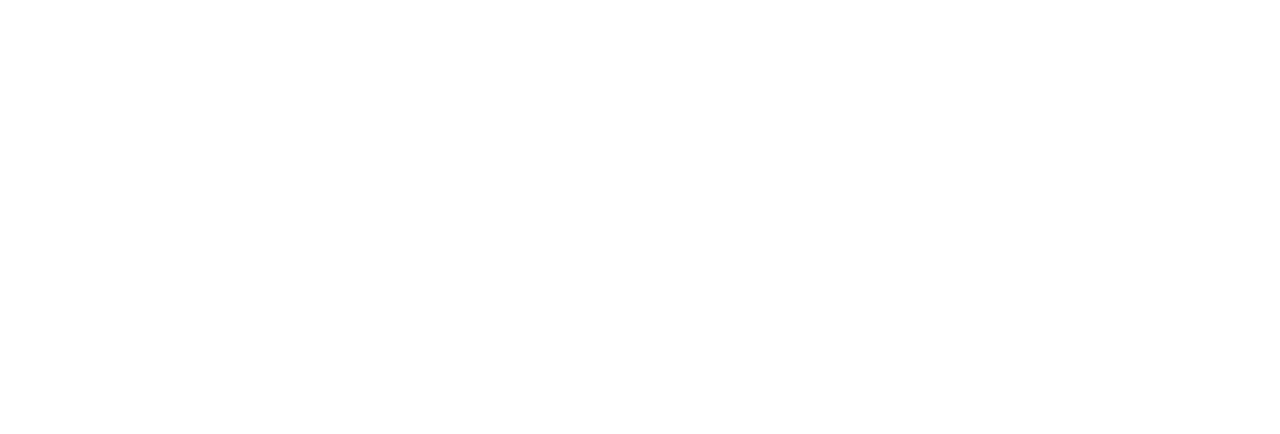
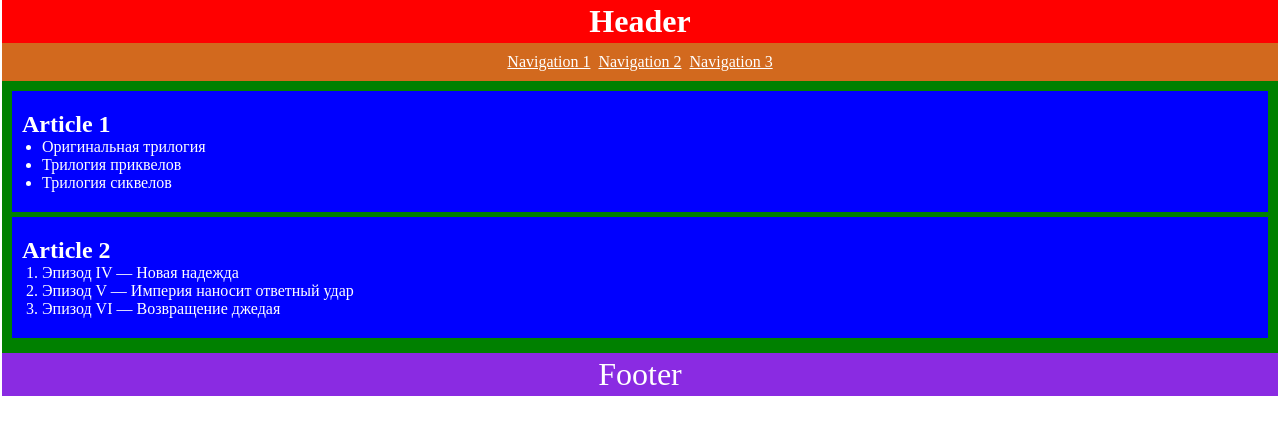
Before and after one commit to schmidtsv55/htmlcss-20220811_sergey-shmidt, a website: page 02-dz0/01-semantic-mockup/solution.html in a window 1280 px wide. Drawn offline with Linux system fonts and the light colour scheme.

Commit message:
semantic-mockup solution

```diff
--- a/02-dz0/01-semantic-mockup/solution.html
+++ b/02-dz0/01-semantic-mockup/solution.html
@@ -1,4 +1,40 @@
 <!DOCTYPE html>
 <html lang="ru">
-    <!-- Ваше решение -->
+
+<head>
+    <meta charset="utf-8">
+    <title>semantic-mockup</title>
+    <link rel="stylesheet" href="style.css">
+</head>
+
+<body>
+    <header>
+        <h1>Header</h1>
+        <nav>
+            <a href="№">Navigation 1</a>
+            <a href="№">Navigation 2</a>
+            <a href="№">Navigation 3</a>
+        </nav>
+    </header>
+    <main>
+        <article>
+            <h2>Article 1</h2>
+            <ul>
+                <li>Оригинальная трилогия</li>
+                <li>Трилогия приквелов</li>
+                <li>Трилогия сиквелов</li>
+            </ul>
+        </article>
+        <article>
+            <h2>Article 2</h2>
+            <ol>
+                <li>Эпизод IV — Новая надежда</li>
+                <li>Эпизод V — Империя наносит ответный удар</li>
+                <li>Эпизод VI — Возвращение джедая</li>
+            </ol>
+        </article>
+    </main>
+    <footer>Footer</footer>
+</body>
+
 </html>
--- /dev/null
+++ b/02-dz0/01-semantic-mockup/style.css
@@ -0,0 +1,48 @@
+body,
+header nav a {
+    color: white;
+    margin: 0 2px;
+}
+
+header,
+footer {
+    text-align: center;
+}
+
+header h1 {
+    background-color: red;
+    margin: 0;
+    padding: 3px;
+}
+
+header nav {
+    background-color: chocolate;
+    padding: 10px;
+}
+
+main {
+    background-color: green;
+    padding: 10px
+}
+
+main article {
+    background-color: blue;
+    margin-bottom: 5px;
+    padding: 20px 10px;
+}
+
+main article h2 {
+    margin: 0;
+}
+
+main article ol,
+ul {
+    margin: 0;
+    padding-left: 20px;
+}
+
+footer {
+    background-color: blueviolet;
+    padding: 3px;
+    font-size: 32px;
+}
```
